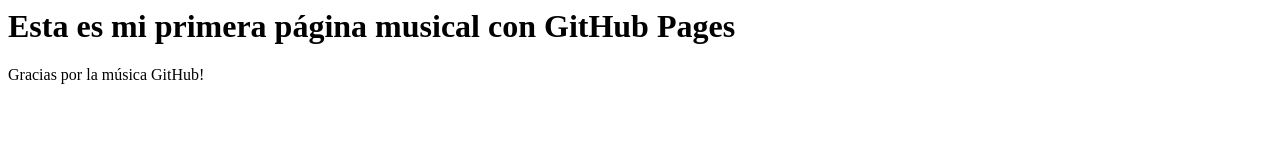
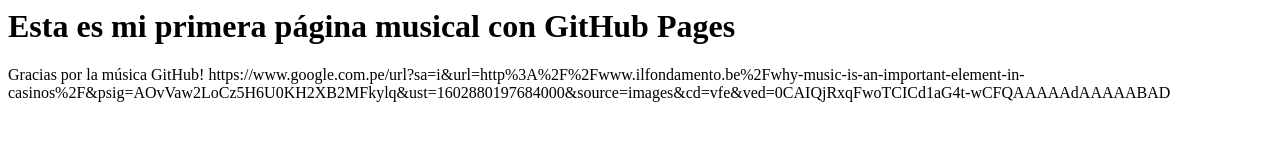
Before and after one commit to xixo2007/webpage, a plain HTML site: page index.html in a window 1280 px wide. Drawn offline with Linux system fonts and the light colour scheme.

Commit message:
Update index.html

```diff
--- a/index.html
+++ b/index.html
@@ -3,4 +3,6 @@
 
   Gracias por la música GitHub!
 
+  https://www.google.com.pe/url?sa=i&url=http%3A%2F%2Fwww.ilfondamento.be%2Fwhy-music-is-an-important-element-in-casinos%2F&psig=AOvVaw2LoCz5H6U0KH2XB2MFkylq&ust=1602880197684000&source=images&cd=vfe&ved=0CAIQjRxqFwoTCICd1aG4t-wCFQAAAAAdAAAAABAD
+
 </html>
```
